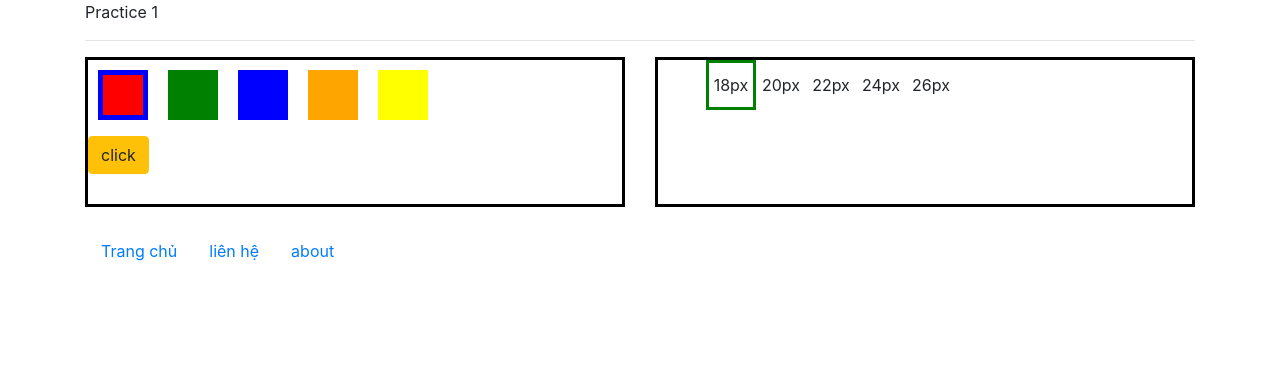
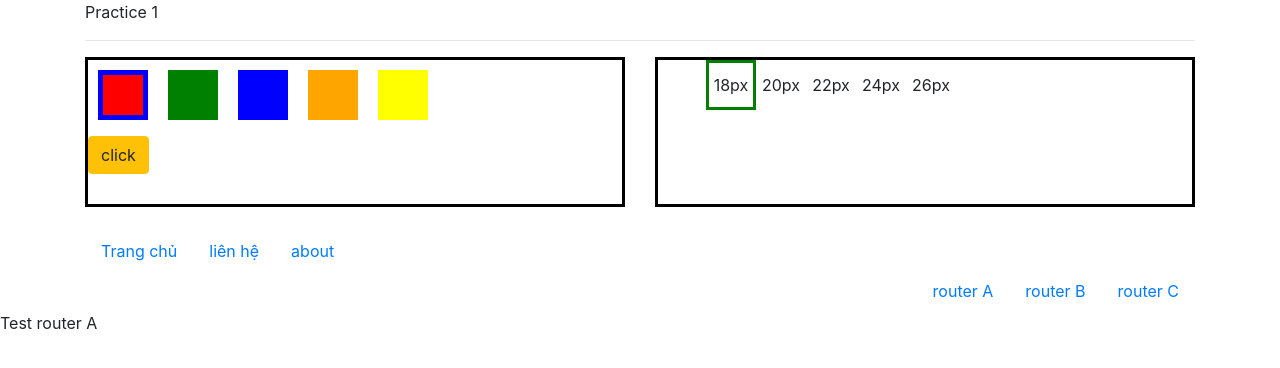
Before and after one commit to datma113/Reactjs-Practice-1, a React (Create React App) app: page /routerA in a window 1280 px wide. Shown: the top 368 px of the page. Built offline with nearby package versions, Linux system fonts and the light colour scheme.

Commit message:
practice another router...

```diff
--- a/src/App.js
+++ b/src/App.js
@@ -5,6 +5,7 @@ import { BrowserRouter as Router, Route } from "react-router-dom";
 import ColorPicker from "./components/ColorPicker";
 import SizePicker from "./components/SizePicker";
 import NavComp from "./components/NavComp";
+import AnotherNav from './components/AnotherNav'
 
 import Routes from './Routes'
 
@@ -34,8 +35,9 @@ function App() {
           </div>
           <br></br>
           <NavComp />
+          <AnotherNav />
         </div>
-        {routesRender}
+             {routesRender}
       </div>
     </Router>
   );
--- /dev/null
+++ b/src/components/AnotherNav.js
@@ -0,0 +1,43 @@
+import React from "react";
+import { Route, Link } from "react-router-dom";
+const AnotherNav = () => {
+
+  const CustomRoute = ({ to, label, activeOnlyWhenExact }) => {
+    return (
+      <Route
+        path={to}
+        exact={activeOnlyWhenExact}
+        children={({ match }) => {
+          let matchesClass = match ? "class nav-item" : "nav-item";
+          return (
+            <li class={matchesClass}>
+              <Link class="nav-link " to={to} exact={activeOnlyWhenExact}>
+                {label}
+              </Link>
+            </li>
+          );
+        }}
+      />
+    );
+  };
+
+  const routes = [
+       {title: "router A", exact: true, to: '/routerA'},
+       {title: "router B", exact: false, to: '/routerB'},
+       {title: "router C", exact: false, to: '/routerC'},
+  ]
+
+  const routesRender = routes.map( (route, index) => {
+       return <CustomRoute key={index} to={route.to} exact={route.activeOnlyWhenExact} label={route.title} />
+  })
+
+  return (
+    <div>
+      <ul class="nav justify-content-end">
+        {routesRender}
+      </ul>
+    </div>
+  );
+};
+
+export default AnotherNav;
--- /dev/null
+++ b/src/components/RouterA.js
@@ -0,0 +1,11 @@
+import React from 'react'
+
+const RouterA = () => {
+     return (
+          <div>
+               Test router A
+          </div>
+     )
+}
+
+export default RouterA
--- /dev/null
+++ b/src/components/RouterB.js
@@ -0,0 +1,11 @@
+import React from 'react'
+
+const RouterB = () => {
+     return (
+          <div>
+               Test router B
+          </div>
+     )
+}
+
+export default RouterB
--- /dev/null
+++ b/src/components/RouterC.js
@@ -0,0 +1,11 @@
+import React from 'react'
+
+const RouterC = () => {
+     return (
+          <div>
+               Test router C
+          </div>
+     )
+}
+
+export default RouterC
```
Also changed, not shown: src/Routes.js (+8 -0 lines).
